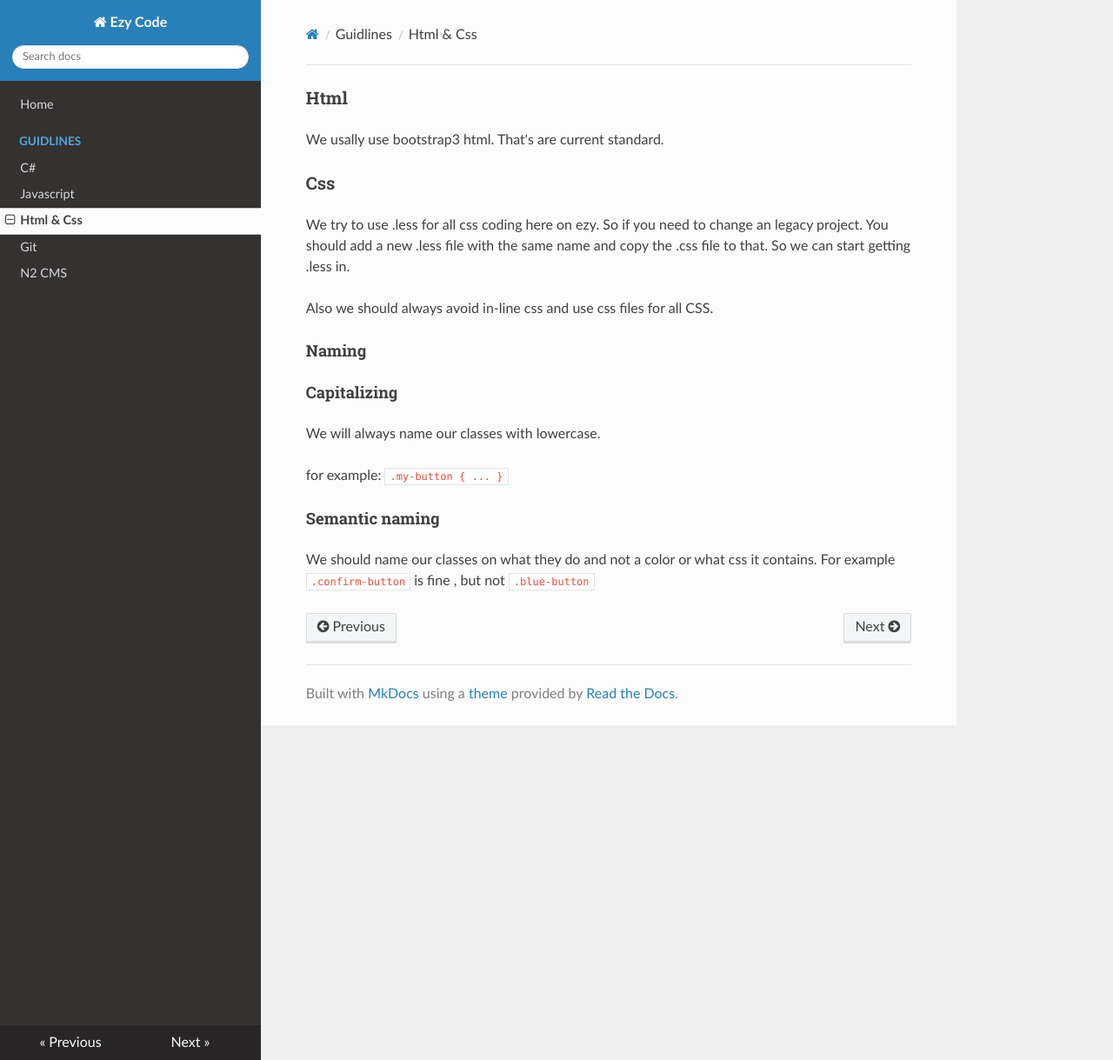
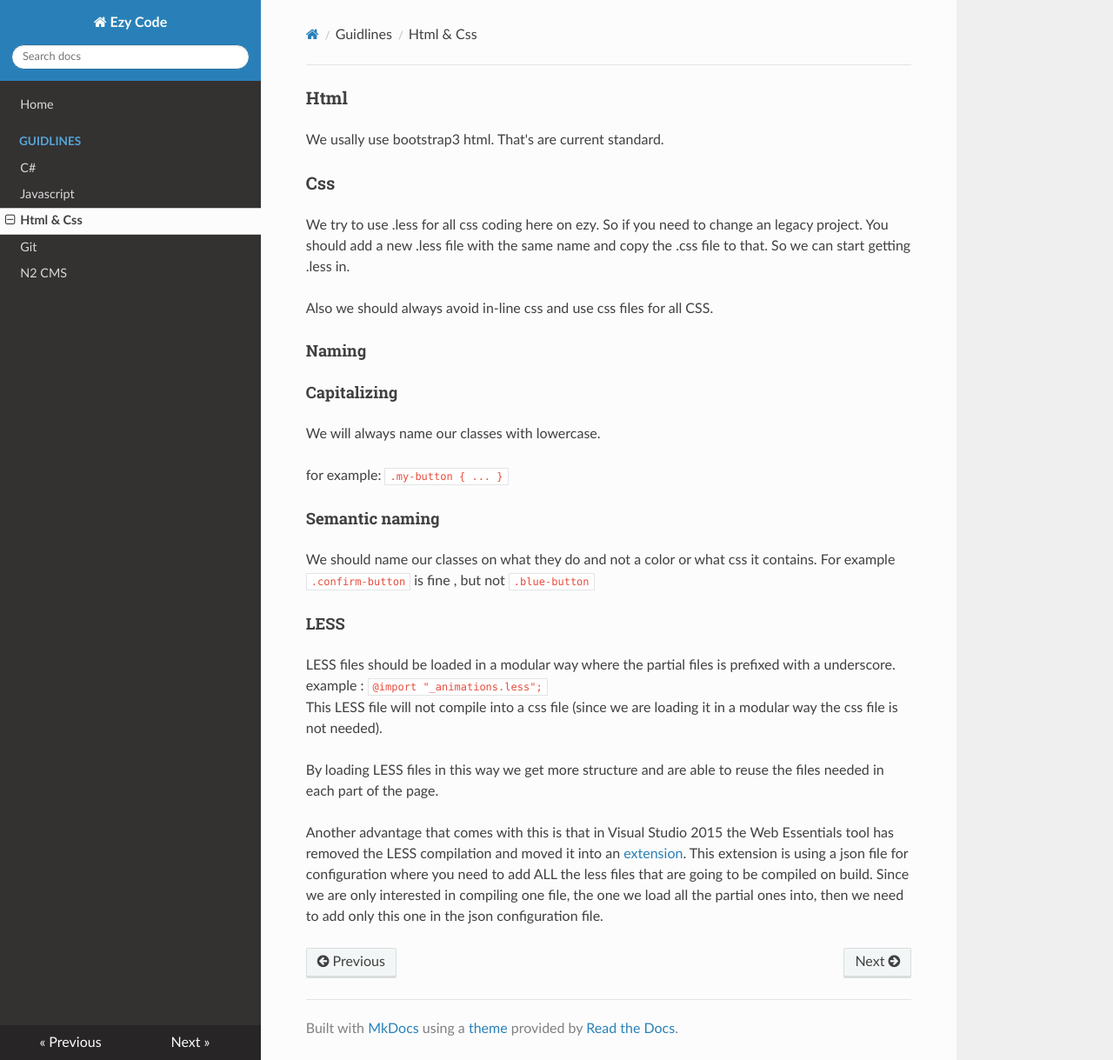
Before and after one commit to EzyWebwerkstaden/Docs, an MkDocs documentation site: the page built from docs/guidlines/html-css.md, in a window 1280 px wide and 1219 px high. Shown: the whole window at 87% size. Built offline with MkDocs 1.6.1, drawn with Linux system fonts in a browser that asks for light colours; nearby versions of some CDN libraries; old or Windows-style settings are respelled for this version of MkDocs.

Commit message:
Updated with Less partial information

```diff
--- a/docs/guidlines/html-css.md
+++ b/docs/guidlines/html-css.md
@@ -19,3 +19,14 @@ for example:
 
 We should name our classes on what they do and not a color or what css it contains. For example
  `.confirm-button` is fine , but not `.blue-button`
+
+#### LESS
+LESS files should be loaded in a modular way where the partial files is prefixed with a underscore.
+example :
+`@import "_animations.less";`
+This LESS file will not compile into a css file (since we are loading it in a modular way the css file is not needed).
+
+By loading LESS files in this way we get more structure and are able to reuse the files needed in each part of the page.
+
+
+Another advantage that comes with this is that in Visual Studio 2015 the Web Essentials tool has removed the LESS compilation and moved it into an [extension](https://visualstudiogallery.msdn.microsoft.com/3b329021-cd7a-4a01-86fc-714c2d05bb6c). This extension is using a json file for configuration where you need to add ALL the less files that are going to be compiled on build. Since we are only interested in compiling one file, the one we load all the partial ones into, then we need to add only this one in the json configuration file.
```
